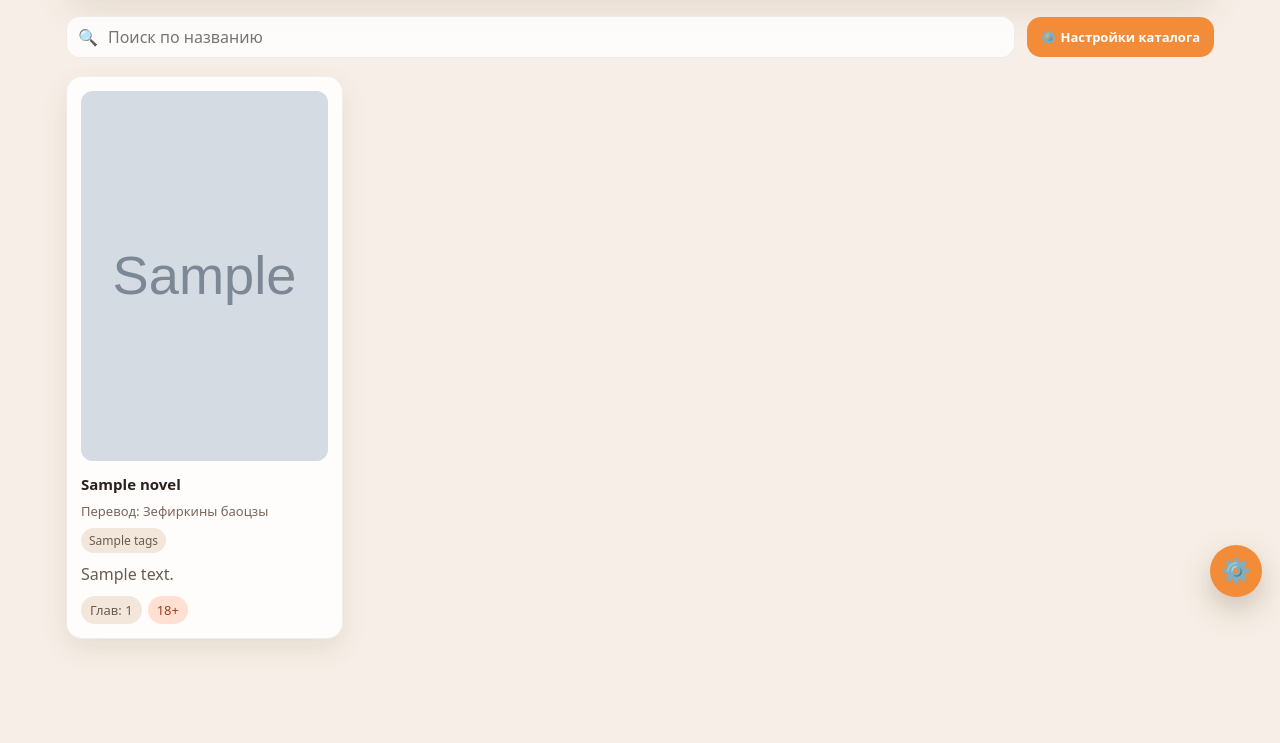
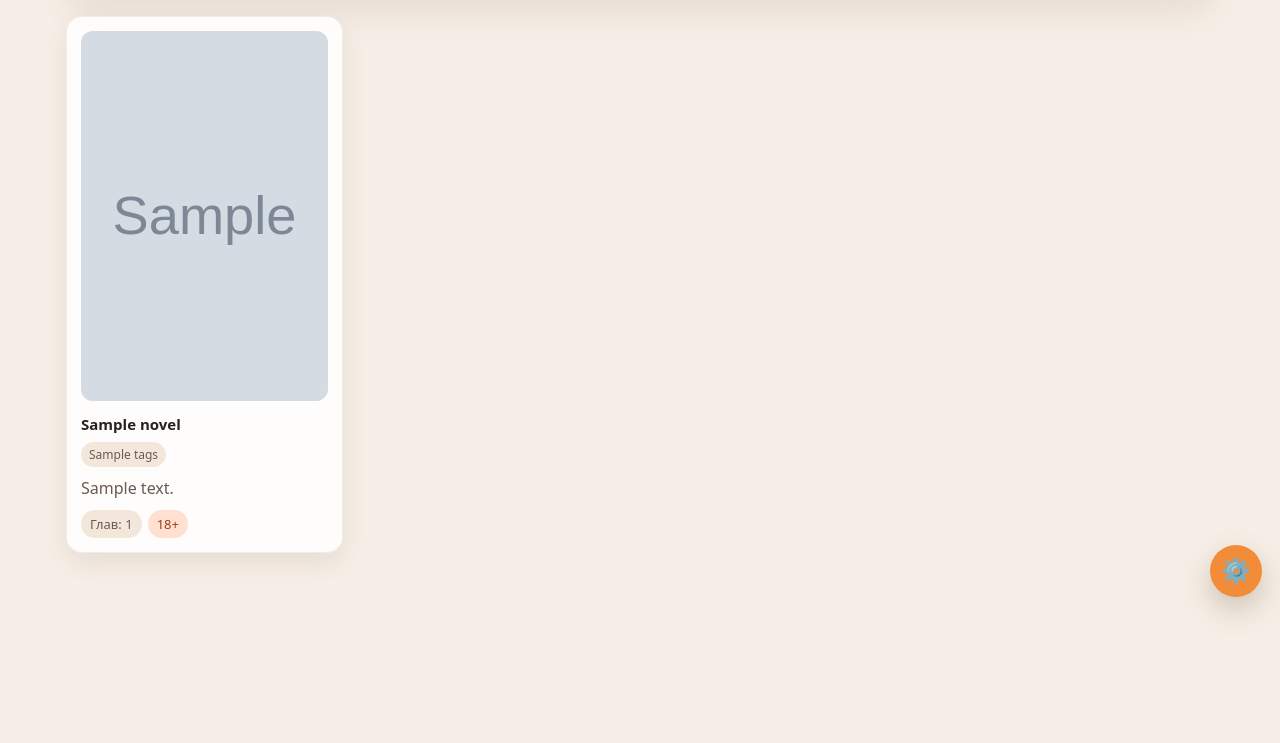
Before and after one commit to RogerReindeer/telegram-mini-app, a FastAPI app: template templates/library.html in a window 1280 px wide. Shown: the part 185-928 px from the top of the page. After the commit the page ends 801 px from the top, so only its background shows below. Run offline with FastAPI, Linux system fonts and the light colour scheme; the template is opened without the code that fills it: most values are stand-ins (such as "Sample title", 1, 10 or a date in 2020); grey boxes marked "Sample" are stand-in pictures; some libraries are stand-ins or nearby versions.

Commit message:
Update library.html

```diff
--- a/templates/library.html
+++ b/templates/library.html
@@ -23,17 +23,6 @@
         <img class="catalog-fox" src="/static/fox_peek.png" alt="Лисичка" data-fox>
       </header>
 
-      <div class="catalog-toolbar">
-        <label class="catalog-search">
-          <span>🔍</span>
-          <input type="search" placeholder="Поиск по названию" disabled>
-        </label>
-
-        <div class="catalog-sort-label">
-          ⚙️ Настройки каталога
-        </div>
-      </div>
-
       {% if novels %}
         <div class="novel-list" data-library-list>
           {% for novel in novels %}
@@ -43,21 +32,22 @@
               data-library-card
               data-title="{{ novel.title }}"
               data-chapters="{{ novel.total_chapters or 0 }}"
-              data-translator="Зефиркины баоцзы"
               data-sort="{{ novel.sort_order or novel.id }}"
             >
               {% if novel.cover_url %}
-                <img class="novel-cover" src="{{ novel.cover_url }}" alt="{{ novel.title }}">
+                <img
+                  class="novel-cover"
+                  src="{{ novel.cover_url }}"
+                  alt="{{ novel.title }}"
+                  onerror="this.style.display='none'; this.nextElementSibling.style.display='flex';"
+                >
+                <div class="novel-cover placeholder" style="display:none;">📖</div>
               {% else %}
                 <div class="novel-cover placeholder">📖</div>
               {% endif %}
 
               <div class="novel-info">
                 <h2>{{ novel.title }}</h2>
-
-                <div class="novel-meta translator-meta">
-                  Перевод: Зефиркины баоцзы
-                </div>
 
                 {% if novel.tags %}
                   <div class="novel-tags">
@@ -85,7 +75,7 @@
       {% else %}
         <div class="empty">
           <img class="empty-fox" src="/static/fox_side.png" alt="Лисичка" data-fox>
-          <div>В библиотеке пока нет активных новелл.</div>
+          <div>В каталоге пока нет активных новелл.</div>
         </div>
       {% endif %}
     </section>
```
